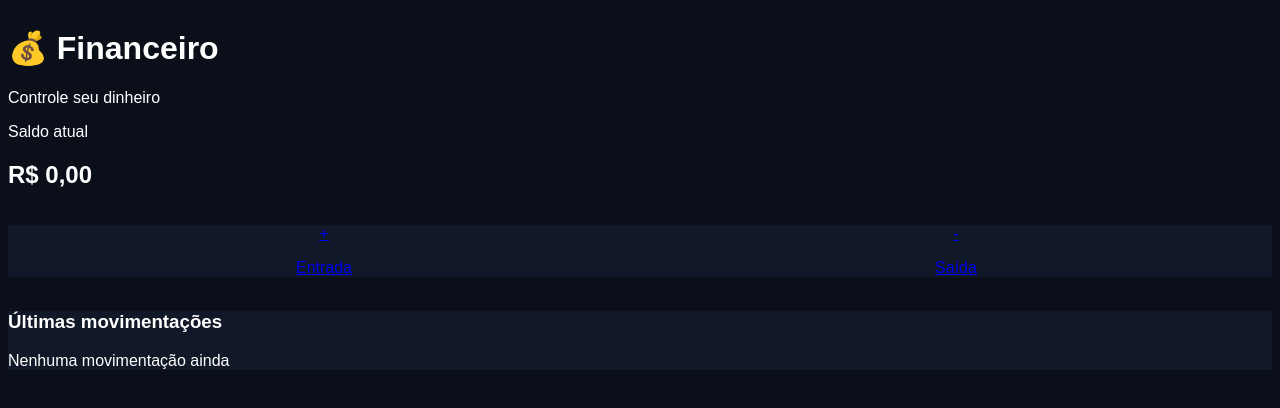
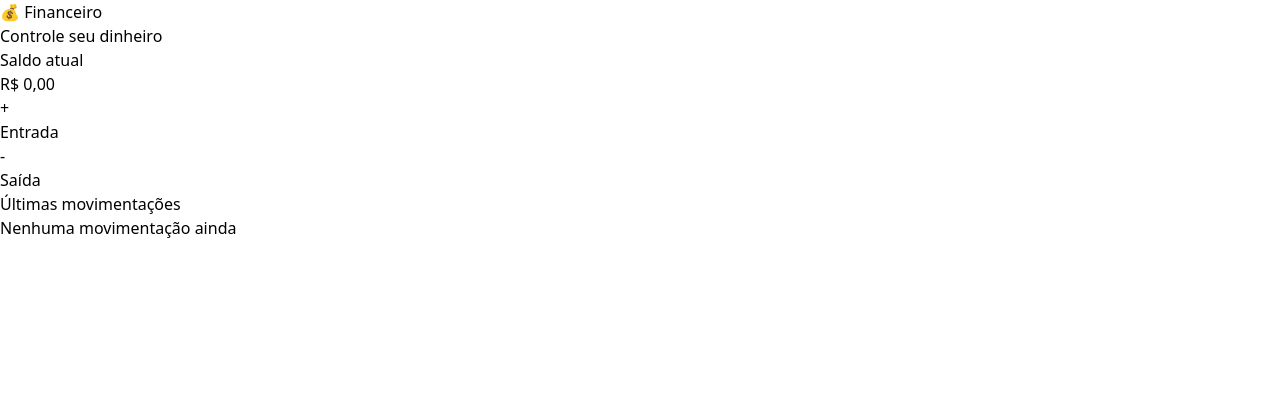
Before and after one commit to Rafaeldcc/sistema-financeiro, a Next.js app: page / in a window 1280 px wide. Shown: the top 408 px of the page. Built offline with nearby package versions, Linux system fonts and the light colour scheme.

Commit message:
fix transferencia completa

```diff
--- a/app/globals.css
+++ b/app/globals.css
@@ -1,66 +1,3 @@
 @tailwind base;
 @tailwind components;
 @tailwind utilities;
-
-/* CORES BASE */
-
-:root {
-  --background: #0B0F1A;
-  --foreground: #ffffff;
-}
-
-/* TEMA */
-
-body {
-  background: var(--background);
-  color: var(--foreground);
-  font-family: Arial, Helvetica, sans-serif;
-}
-
-/* INPUTS */
-
-input {
-  color: white;
-}
-
-input::placeholder {
-  color: #9ca3af;
-}
-
-/* TABELAS */
-
-table {
-  color: white;
-  width: 100%;
-}
-
-th {
-  color: #9ca3af;
-  font-weight: 600;
-}
-
-/* TEXTOS */
-
-h1, h2, h3 {
-  color: white;
-  font-weight: 600;
-}
-
-/* SCROLLBAR BONITA */
-
-::-webkit-scrollbar {
-  width: 8px;
-}
-
-::-webkit-scrollbar-track {
-  background: #0B0F1A;
-}
-
-::-webkit-scrollbar-thumb {
-  background: #374151;
-  border-radius: 10px;
-}
-
-::-webkit-scrollbar-thumb:hover {
-  background: #4B5563;
-}
--- a/package.json
+++ b/package.json
@@ -26,7 +26,7 @@
     "eslint": "^9",
     "eslint-config-next": "16.1.6",
     "postcss": "^8.5.8",
-    "tailwindcss": "^4.2.2",
+    "tailwindcss": "^3.4.19",
     "typescript": "^5"
   }
 }
--- /dev/null
+++ b/postcss.config.js
@@ -0,0 +1,6 @@
+module.exports = {
+  plugins: {
+    tailwindcss: {},
+    autoprefixer: {},
+  },
+}
--- /dev/null
+++ b/tailwind.config.js
@@ -0,0 +1,8 @@
+/** @type {import('tailwindcss').Config} */
+module.exports = {
+  content: [],
+  theme: {
+    extend: {},
+  },
+  plugins: [],
+}
```
Also changed, not shown: 1 other file (tests, documents, lock files or other folders).
